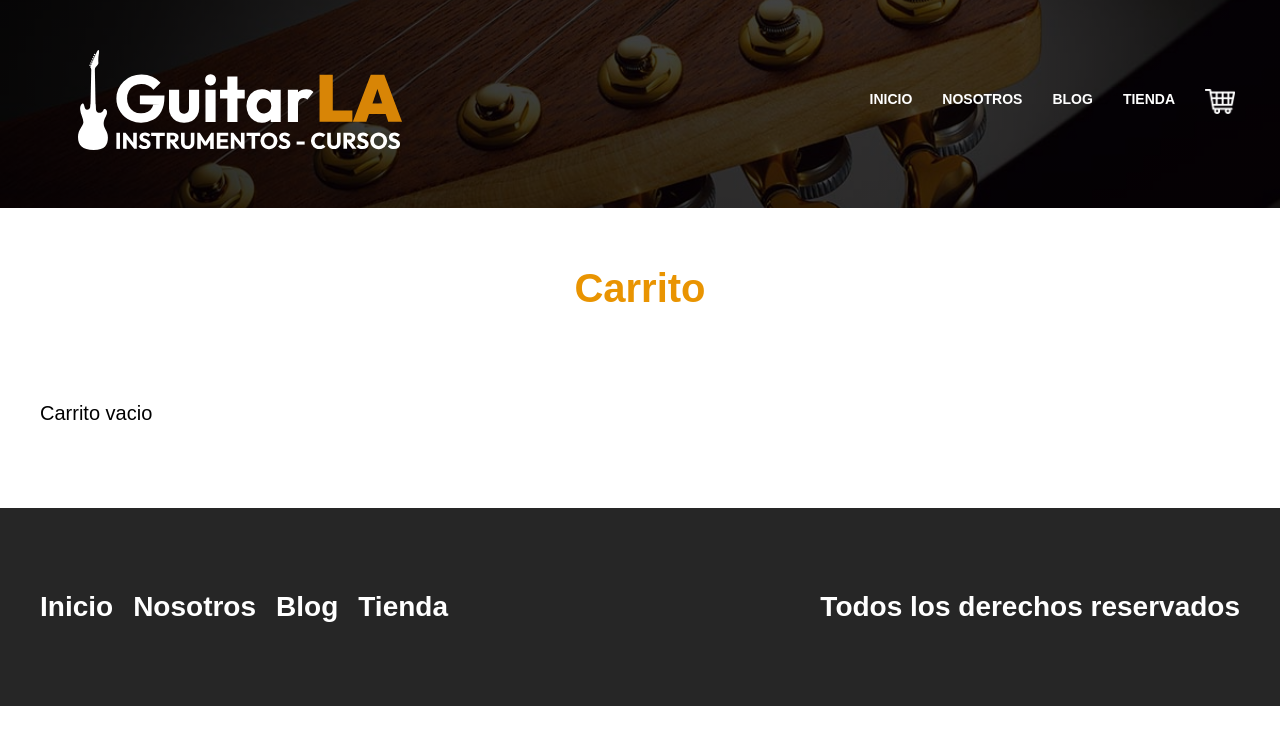
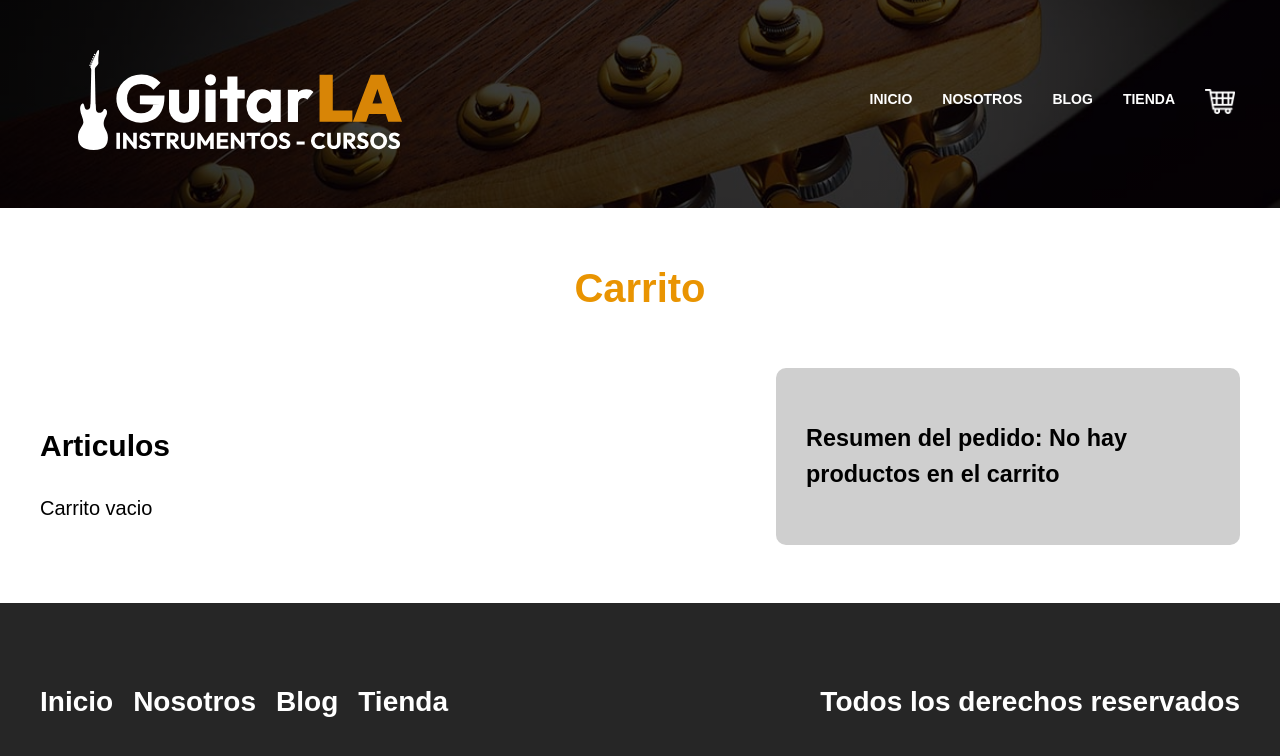
Before and after one commit to JoeBlackNinja/guitarla_next, a Next.js app: page /carrito in a window 1280 px wide. Shown: the top 756 px of the page. Built offline with nearby package versions, Linux system fonts and the light colour scheme.

Commit message:
248 00:00 Listo para DEPLOY

```diff
--- a/pages/_app.js
+++ b/pages/_app.js
@@ -40,10 +40,21 @@ function MyApp({ Component, pageProps }) {
     setCarrito(carritoActualizado);
   }
 
+  const eliminarArticulo = (id) => {
+    const areYouSureAlert = confirm('Estás seguro de eliminar este articulo');
+    console.log(areYouSureAlert);
+    if(areYouSureAlert){
+      const carritoActualizado = carrito.filter( articulo =>
+        articulo.id !== id);
+      setCarrito(carritoActualizado);
+    }
+  }
+
   return <Component {...pageProps}
     carrito={carrito}
     agregarCarrito={agregarCarrito}
     actualizarCantidad={actualizarCantidad}
+    eliminarArticulo={eliminarArticulo}
   />
 }
 
--- a/pages/carrito.js
+++ b/pages/carrito.js
@@ -2,7 +2,17 @@ import Layout from '../components/Layout';
 import styles from '../styles/Carrito.module.css';
 import Image from 'next/image';
 
-const Carrito = ({carrito, actualizarCantidad}) => {
+import { useState, useEffect } from 'react';
+
+const Carrito = ({carrito, actualizarCantidad, eliminarArticulo}) => {
+    const [total, setTotal] = useState(0);
+
+    useEffect(() => {
+        const calculoTotal = carrito.reduce((total, articulo) =>
+            (articulo.precio * articulo.cantidad) + total, 0);
+        setTotal(calculoTotal);
+    },[carrito])
+
     return (
         <Layout
         pagina={'Carrito de Compras'}
@@ -10,6 +20,7 @@ const Carrito = ({carrito, actualizarCantidad}) => {
             <h1 className='heading'>Carrito</h1>
             <main className={`${styles.contenido} contenedor`}>
                 <div className={styles.carrito}>
+                    <h2>Articulos</h2>
                     {carrito.length === 0 ? 'Carrito vacio' :(
                         carrito.map( producto => (
                             <div
@@ -56,12 +67,33 @@ const Carrito = ({carrito, actualizarCantidad}) => {
                                     </p>
                                     <p className={styles.subtotal}>
                                         Subtotal: $
-                                        <span>{producto.precio * producto.cantidad}</span>
+                                        <span>
+                                            {producto.precio * producto.cantidad}
+                                        </span>
                                     </p>
+                                    <button
+                                        className={styles.botonEliminar}
+                                        type='button'
+                                        onClick={ () => eliminarArticulo(producto.id)}
+                                    >X</button>
                                 </div>
+
                             </div>
                         ))
                     )}
+                </div>
+
+                <div className={styles.resumen}>
+                    <h3>
+                        Resumen del pedido: {console.log(total)}
+                        {total > 0 ? (
+                            <>
+                                <p>
+                                    Total a pagar: ${total}
+                                </p>
+                            </>
+                        ): 'No hay productos en el carrito'}
+                    </h3>
                 </div>
             </main>
         </Layout>
--- a/styles/Carrito.module.css
+++ b/styles/Carrito.module.css
@@ -5,6 +5,7 @@
 @media(min-width:768px){
     .contenido{
         grid-template-columns: 3fr 2fr;
+        align-items: flex-start;
     }
 }
 
@@ -18,6 +19,7 @@
     gap: 4rem;
     align-items: center;
     border-bottom: 1px solid #cfcfcf;
+    position: relative;
 }
 .producto :last-of-type{
     border: none;
@@ -25,6 +27,7 @@
 .producto p {
     margin: 0 0 1rem 0;
 }
+
 .nombre {
     font-weight: 700;
     font-size: 2.2rem;
@@ -62,3 +65,19 @@
 .subtotal span{
     font-size: 2.4rem;
 }
+
+.botonEliminar{
+    all: unset;
+    position: absolute;
+    top: 3rem;
+    right: 1rem;
+    font-weight: bold;
+}
+.botonEliminar:hover{
+    cursor: pointer;
+}
+.resumen {
+    background-color: #cfcfcf;
+    padding: 3rem;
+    border-radius: 1rem;
+}
```
